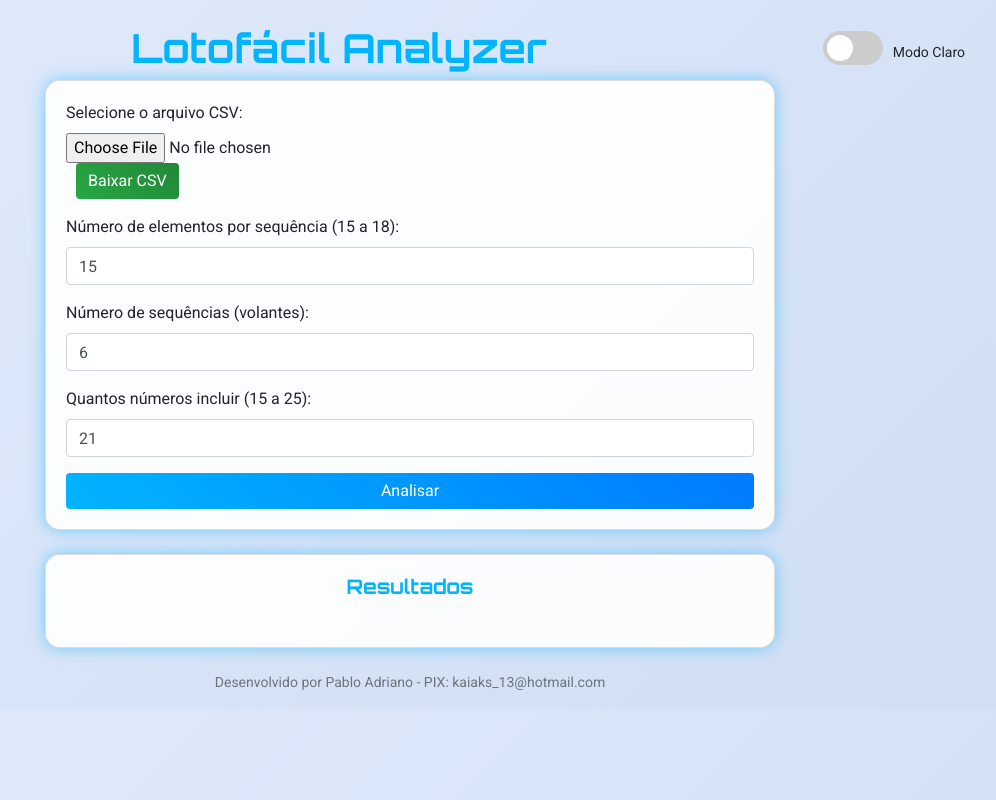
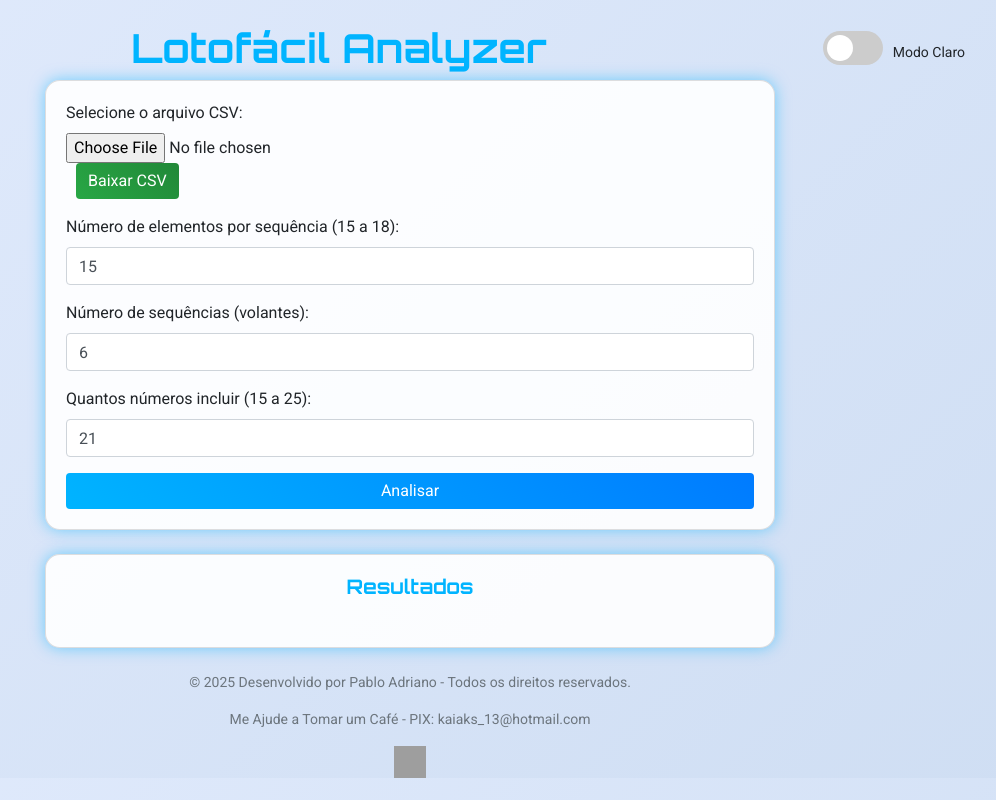
Before and after one commit to Pablo-Adriano-Silveira/Lotofacil_Gerador, a plain HTML site: page index.html in a window 1280 px wide. Shown: the whole page, without its empty margins (230-1226 px from the left). Drawn offline with nearby package versions, Linux system fonts and the light colour scheme; grey boxes are pictures that could not be loaded.

Commit message:
atualização

```diff
--- a/index.html
+++ b/index.html
@@ -65,7 +65,12 @@
         </div>
 
         <footer class="text-center mt-4">
-            <p>Desenvolvido por Pablo Adriano - PIX: kaiaks_13@hotmail.com</p>
+            <p>© 2025 Desenvolvido por Pablo Adriano - Todos os direitos reservados.</p>
+            <p>Me Ajude a Tomar um Café - PIX: kaiaks_13@hotmail.com</p>
+            <a href="https://github.com/Pablo-Adriano-Silveira/Lotofacil_Gerador" target="_blank">
+                <img src="https://github.githubassets.com/images/modules/logos_page/GitHub-Mark.png" alt="GitHub Light" class="github-icon github-light">
+                <img src="https://github.githubassets.com/images/modules/logos_page/GitHub-Mark-Light.png" alt="GitHub Dark" class="github-icon github-dark">
+            </a>
         </footer>
     </div>
 
--- a/styles.css
+++ b/styles.css
@@ -107,6 +107,33 @@ footer {
     font-size: 14px;
 }
 
+.github-icon {
+    width: 32px;
+    height: 32px;
+    vertical-align: middle;
+    transition: transform 0.2s;
+}
+
+.github-icon:hover {
+    transform: scale(1.1);
+}
+
+.light-mode .github-light {
+    display: inline;
+}
+
+.light-mode .github-dark {
+    display: none;
+}
+
+.dark-mode .github-light {
+    display: none;
+}
+
+.dark-mode .github-dark {
+    display: inline;
+}
+
 /* Estilos do Switch */
 .theme-switch {
     display: flex;
```
